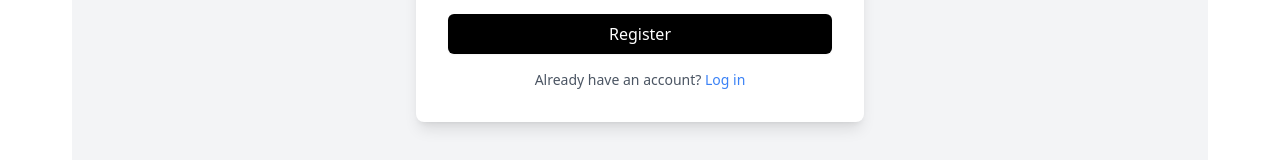
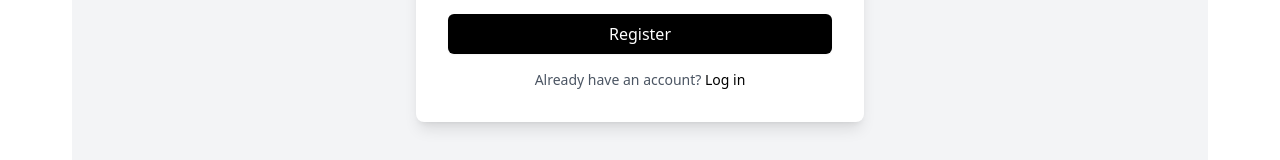
Before and after one commit to TheDeCOderP/nextjs-mysql-nodejs, a Next.js app: page /register in a window 1280 px wide. Shown: the part 628-788 px from the top of the page. Built offline with nearby package versions, Linux system fonts and the light colour scheme.

Commit message:
link-tag-correction

```diff
--- a/src/components/login.js
+++ b/src/components/login.js
@@ -1,4 +1,6 @@
 // pages/login.js
+import Link from "next/link";
+
 export default function Login() {
     return (
       <div className="min-h-screen flex items-center justify-center bg-gray-100">
@@ -48,12 +50,12 @@ export default function Login() {
                 />
                 <span className="ml-2">Remember Me</span>
               </label>
-              <a
+              <Link
                 href="/forgot-password"
                 className="text-sm text-blue-500 hover:underline"
               >
                 Forgot Password?
-              </a>
+              </Link>
             </div>
 
             {/* Submit Button */}
--- a/src/components/register.js
+++ b/src/components/register.js
@@ -1,3 +1,5 @@
+import Link from "next/link";
+
 export default function RegisterForm() {
     return (
       <div className="min-h-screen flex items-center justify-center bg-gray-100">
@@ -82,9 +84,9 @@ export default function RegisterForm() {
           {/* Login Redirect */}
           <p className="text-sm text-gray-600 mt-4 text-center">
             Already have an account?{" "}
-            <a href="/login" className="text-blue-500 hover:underline">
+            <Link href="/login" className="text-primary hover:underline">
               Log in
-            </a>
+            </Link>
           </p>
         </div>
       </div>
```
